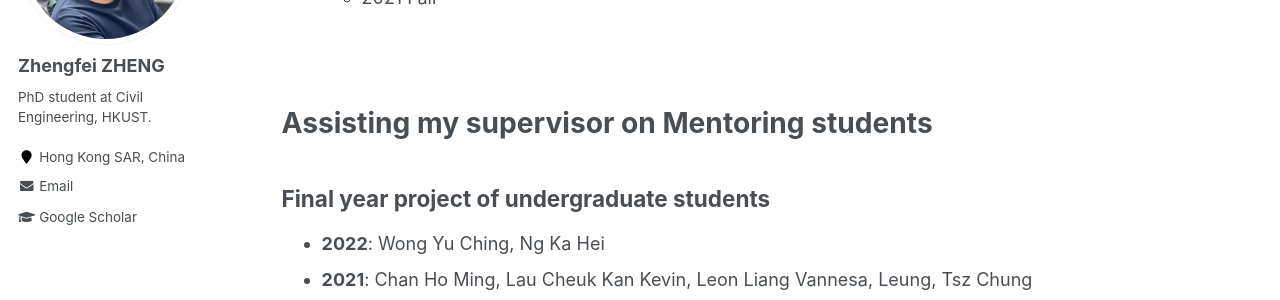
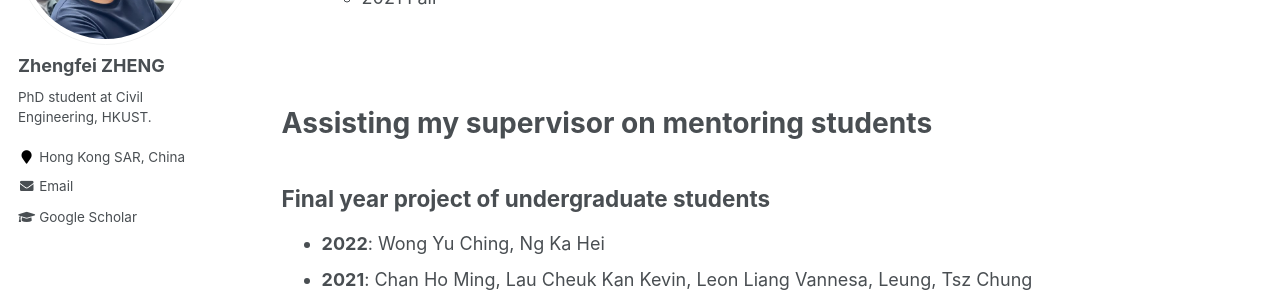
Before and after one commit to zf-z/zf-z.github.io, a Jekyll site: the page built from _pages/teaching.md, in a window 1280 px wide and 900 px high, scrolled down 599 px. Shown: the part 166-466 px from the top of the window. Built offline with Jekyll 4.4.1, drawn with Linux system fonts in a browser that asks for light colours.

```diff
--- a/_pages/teaching.md
+++ b/_pages/teaching.md
@@ -27,7 +27,7 @@ author_profile: true
 <br>
 <br>
 
-# Assisting my supervisor on Mentoring students
+# Assisting my supervisor on mentoring students
 ## Final year project of undergraduate students
 - **2022**: Wong Yu Ching, Ng Ka Hei
 - **2021**: Chan Ho Ming, Lau Cheuk Kan Kevin, Leon Liang Vannesa, Leung, Tsz Chung
```
